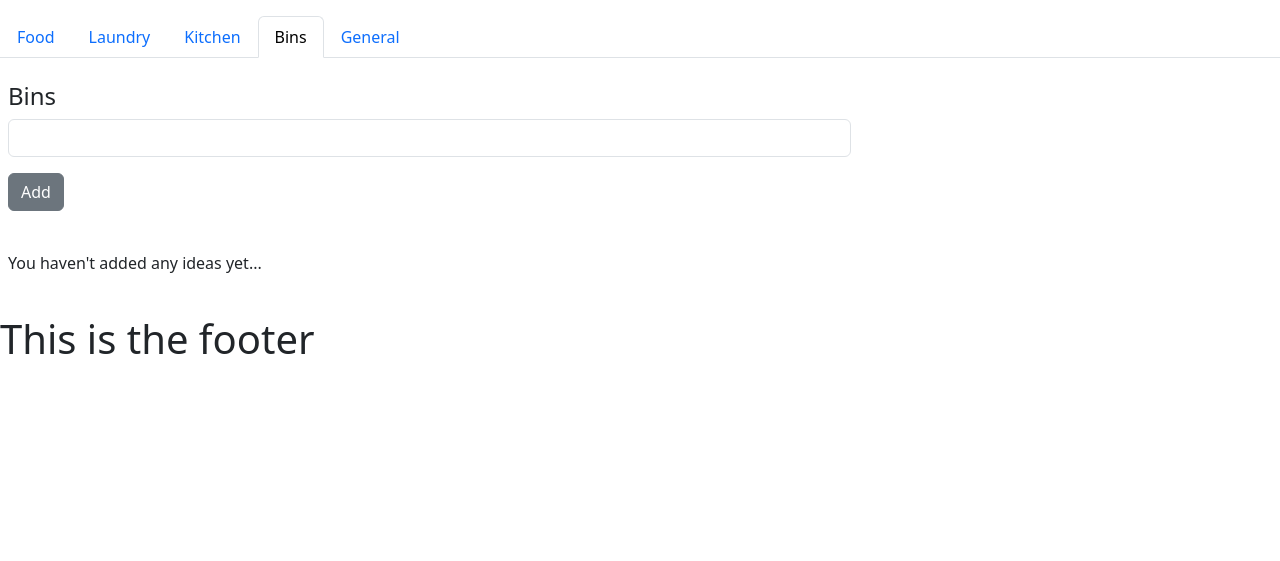
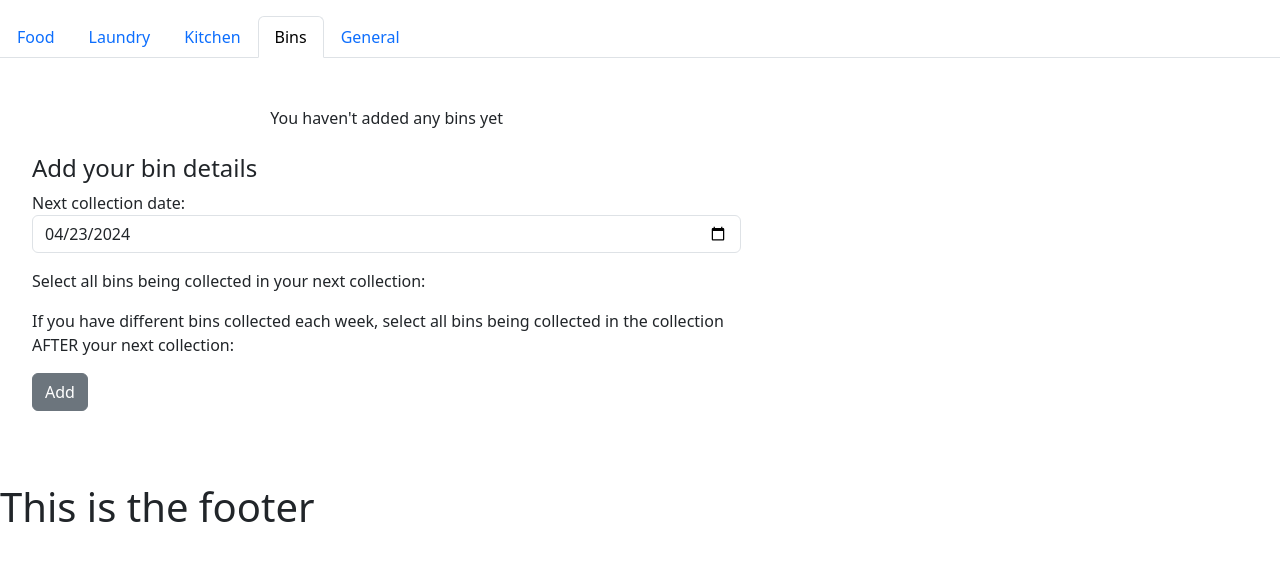
Before and after one commit to llewellynksj/hackteam4, a Django app: page /household/bins/ in a window 1280 px wide. Shown: the part 80-641 px from the top of the page. Run offline with Django 5.2, Linux system fonts and the light colour scheme; the visitor is signed in with stand-in values (Sample User, id 1); data that the repository does not hold is empty.

Commit message:
Update bins views so only one record per user

```diff
--- a/household/admin.py
+++ b/household/admin.py
@@ -1,4 +1,5 @@
 from django.contrib import admin
-from .models import Task
+from .models import Task, Bins
 
 admin.site.register(Task)
+admin.site.register(Bins)
--- a/household/forms.py
+++ b/household/forms.py
@@ -1,6 +1,7 @@
 from django.contrib.auth.models import User
 from django import forms
-from .models import Task, Shopping
+from .models import Task, Shopping, Bin, Bins
+from datetime import date
 
 
 class AddTaskForm(forms.ModelForm):
@@ -31,3 +32,33 @@ class AddShoppingForm(forms.ModelForm):
     labels = {
             'item': False,
         }
+
+
+class AddBinDetailsForm(forms.ModelForm):
+  class Meta:
+    model = Bins
+    fields = (
+      'next_collection_date',
+      'bins_collected',
+      'bins_next_collected',)
+
+    # bins_collected = forms.ModelMultipleChoiceField(queryset=Bin.objects.all(), widget=forms.CheckboxSelectMultiple)
+    # bins_next_collected = forms.ModelMultipleChoiceField(queryset=Bin.objects.all(), widget=forms.CheckboxSelectMultiple)
+
+    def __init__(self, *args, **kwargs):
+        super().__init__(*args, **kwargs)
+        # Set default value for next_collection_date
+        today = date.today()
+        self.fields['next_collection_date'].initial = today.strftime('%Y-%m-%d')
+
+    widgets = {
+      'frequency': forms.Select(attrs={'class': 'form-control', 'type': 'select'}),
+      'bins_collected': forms.CheckboxSelectMultiple(),
+      'bins_next_collected': forms.CheckboxSelectMultiple(),
+      'next_collection_date': forms.widgets.DateInput(attrs={'class': 'form-control', 'type': 'date'}),
+        }
+    labels = {
+      'different_collections_each_week': 'Do you have different bins collected on different weeks?',
+      'bins_collected': 'Select all bins being collected in your next collection',
+      'bins_next_collected': 'If you have different bins collected each week, select all bins being collected in the collection AFTER your next collection',
+    }
--- a/household/models.py
+++ b/household/models.py
@@ -1,5 +1,6 @@
 from django.db import models
 from django.contrib.auth.models import User
+from datetime import date, datetime
 
 
 class Task(models.Model):
@@ -29,3 +30,37 @@ class Shopping(models.Model):
 
   def __str__(self):
     return f'User:{self.user} - Shopping item: {self.item}'
+
+
+class Bins(models.Model):
+    FREQUENCY_CHOICES = [
+        ('week', 'Week'),
+        ('fortnight', 'Fortnight'),
+    ]
+
+    user = models.ForeignKey(User, on_delete=models.CASCADE)
+    next_collection_date = models.DateField(default=date.today)
+    frequency = models.CharField(max_length=20, choices=FREQUENCY_CHOICES)
+    different_collections_each_week = models.BooleanField(default=False)
+    bins_collected = models.ManyToManyField('Bin', related_name='collected_bins', blank=True)
+    bins_next_collected = models.ManyToManyField('Bin', related_name='collected_next_bins', blank=True)
+
+    def __str__(self):
+        return f'Bins for {self.user.username}'
+
+    def get_next_collection_day(self):
+        # Get the day of the week for the next_collection_date
+        return self.next_collection_date.strftime("%A")
+
+
+class Bin(models.Model):
+    name = models.CharField(max_length=100)
+
+    def __str__(self):
+        return self.name
+
+    @classmethod
+    def populate_bins(cls):
+        bin_names = ['General Waste', 'Recycling', 'Food Bin', 'Garden Waste']
+        for name in bin_names:
+            cls.objects.get_or_create(name=name)
--- a/household/templates/bins.html
+++ b/household/templates/bins.html
@@ -23,28 +23,43 @@
   </ul>
 </div>
 
-<div class="mt-4">
+<div class="m-4">
   <div class="d-flex flex-md-row flex-column m-2">
-    <div class="col-8">
-      <h4>Bins</h4>
-      <div class="form-group">
-        <form method="POST">
-          {% csrf_token %}
-          {{ task_form.as_p }}
-          <input type="submit" value="Add" class="btn btn-secondary mb-4">
-        </form>
+    <div class="col-sm-12 col-md-7">
+
+      <!-- Bin collection details -->
+      <div class="my-4">
+        {% if queryset %}
+        {% for bin in queryset %}
+        {% if bin.next_collection_date %}
+        <h3 class="text-center">Your next bin collection is {{ bin.get_next_collection_day }}</h3>
+        <p class="mb-4 text-center">
+          Next Collection Date: {{ bin.next_collection_date }}
+          {% else %}
+          No collection date set
+          {% endif %}
+        </p>
+        <p class="text-center">
+
+        </p>
+        {% endfor %}
       </div>
-      {% if queryset %}
-
-      <ul class="list-group m-4">
-        {% for task in queryset %}
-        <li class="list-group-item">{{ task.description }}</li>
-        {% endfor %}
-      </ul>
 
       {% else %}
-      <p class="mt-3">You haven't added any ideas yet...</p>
-      {% endif %}
+      <!-- Bin details form -->
+      <div class="">
+        <p class="mt-3 text-center">You haven't added any bins yet</p>
+        {% endif %}
+        <h4 class="mt-4">Add your bin details</h4>
+        <div class="form-group">
+          <form method="POST">
+            {% csrf_token %}
+            {{ bins_form.as_p }}
+            <input type="submit" value="Add" class="btn btn-secondary mb-4">
+          </form>
+        </div>
+      </div>
+
     </div>
   </div>
 </div>
--- a/household/views.py
+++ b/household/views.py
@@ -1,7 +1,7 @@
 from django.shortcuts import render, redirect
 from django.views import View
-from .models import Task, Shopping
-from .forms import AddTaskForm, AddShoppingForm
+from .models import Task, Shopping, Bin, Bins
+from .forms import AddTaskForm, AddShoppingForm, AddBinDetailsForm
 
 
 def display_household(request):
@@ -68,6 +68,37 @@ class BinsTaskView(BaseTaskView):
     template_name = "bins.html"
     category = "bins"
 
+    def get_queryset(self):
+        # Filter bins by the current user
+        return Bins.objects.filter(user=self.request.user)
+
+    def get_context_data(self, **kwargs):
+        context = super().get_context_data(**kwargs)
+        context['bins_form'] = AddBinDetailsForm()
+        # Pass the queryset of bins to the template context
+        context['queryset'] = self.get_queryset()
+        return context
+
+    def post(self, request, *args, **kwargs):
+        bins_form = AddBinDetailsForm(data=request.POST)
+        if bins_form.is_valid():
+            bins_data = bins_form.cleaned_data
+            bins_data['user'] = request.user
+            existing_bin_details = Bins.objects.filter(user=request.user).first()
+            if existing_bin_details:
+                # If bin details exist, update them
+                existing_bin_details.bins_collected.set(bins_data['bins_collected'])
+                existing_bin_details.bins_next_collected.set(bins_data['bins_next_collected'])
+                existing_bin_details.next_collection_date = bins_data['next_collection_date']
+                existing_bin_details.save()
+            else:
+                # Otherwise, create a new record
+                bins = bins_form.save(commit=False)
+                bins.user = request.user
+                bins.save()
+            return redirect(request.path)
+        return render(request, self.template_name, self.get_context_data(**kwargs))
+
 class GeneralTaskView(BaseTaskView):
     template_name = "general.html"
     category = "other"
```
Also changed, not shown: household/management/commands/populate_bins.py (added, +9 -0 lines), household/migrations/0005_bin_bins.py (added), household/migrations/0006_alter_bins_next_collection_date.py (added), household/migrations/0007_alter_bins_frequency.py (added), household/migrations/0008_bins_bins_next_collected.py (added).
